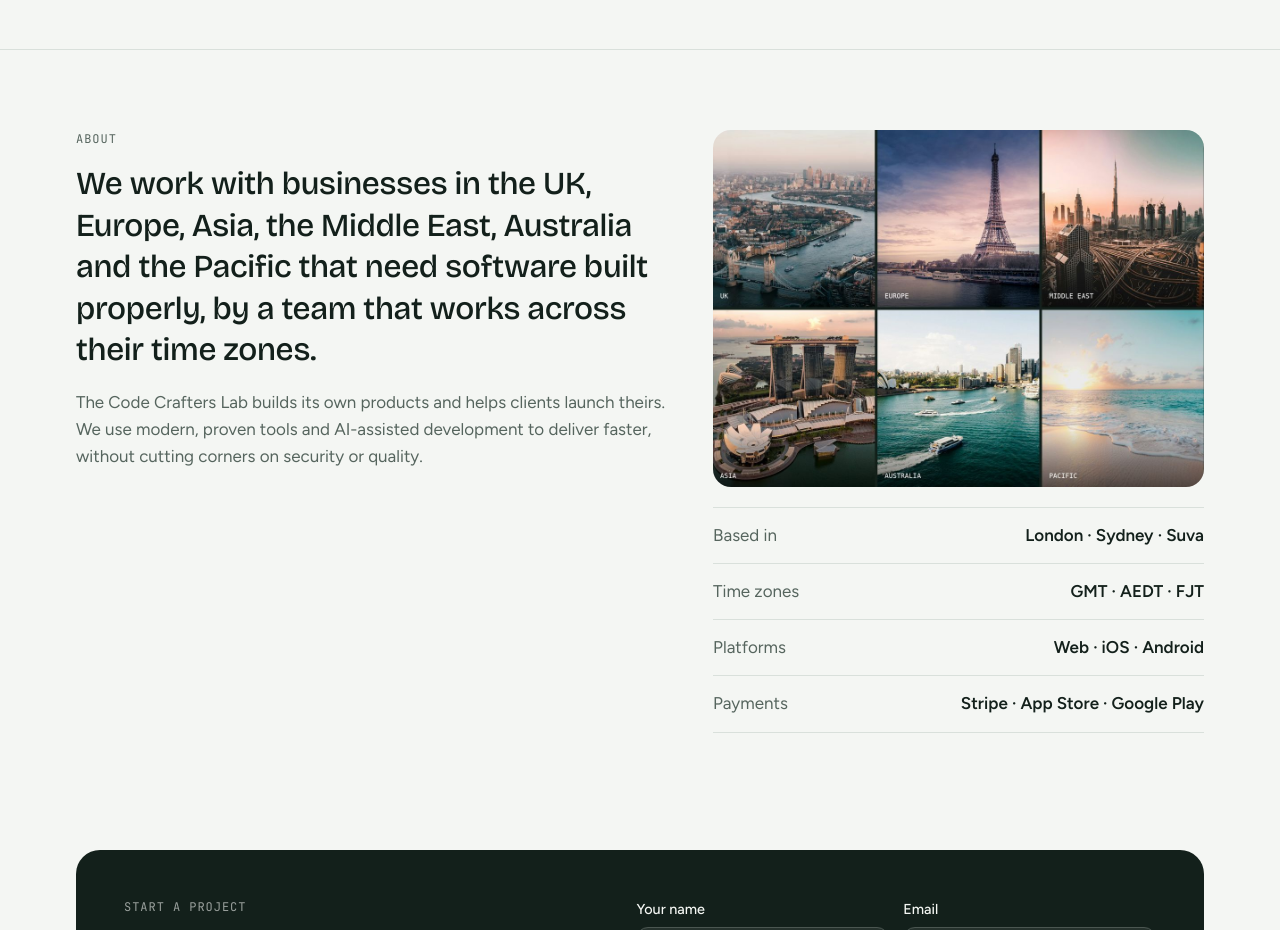
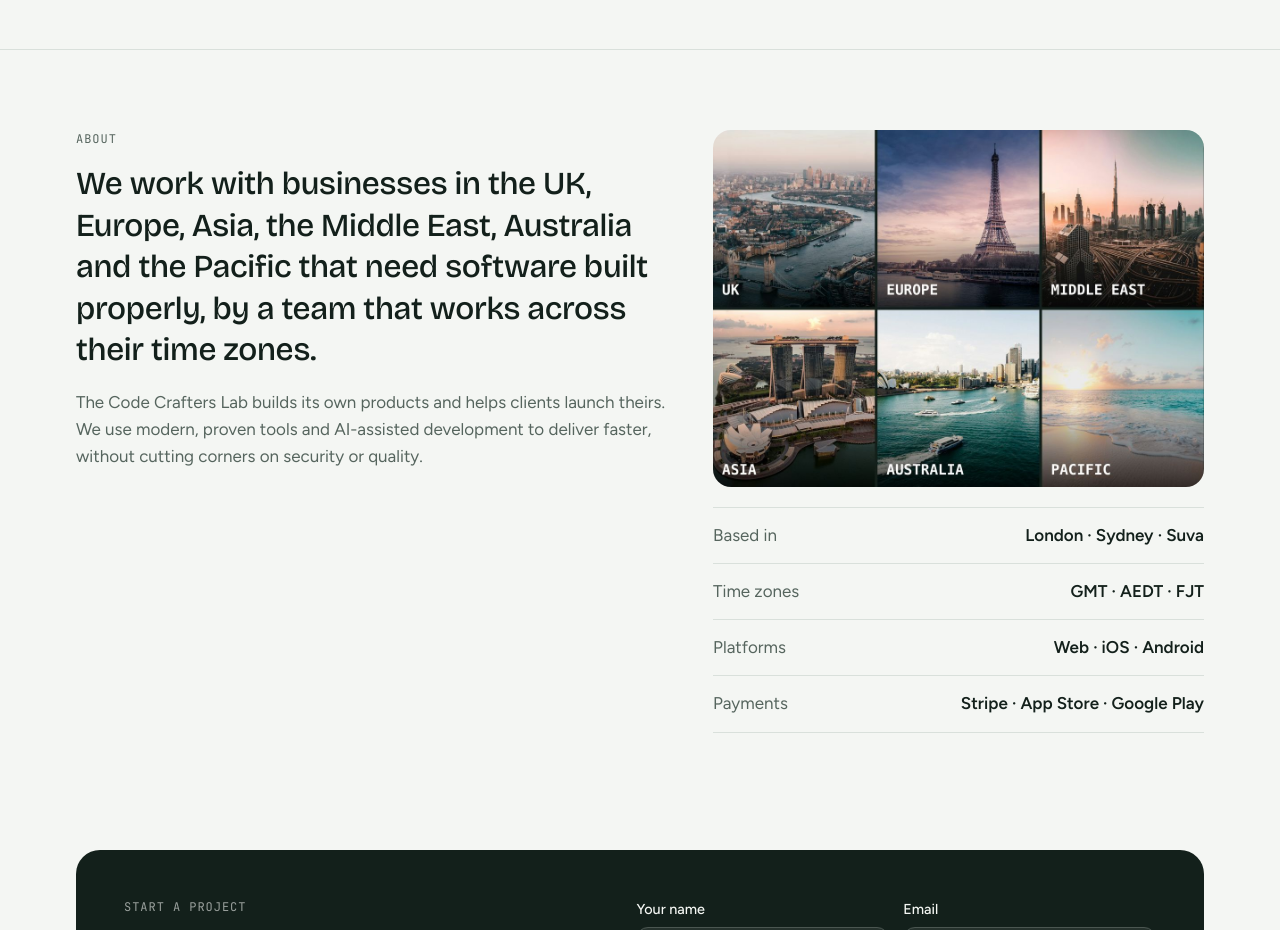
Before and after one commit to thecodecrafterslab/thecodecrafters-website, a plain HTML site: page index.html in a window 1280 px wide. Shown: the part 3200-4130 px from the top of the page. Drawn offline with nearby package versions, Linux system fonts and the light colour scheme.

Commit message:
Enlarge region labels on the About collage
Co-Authored-By: Claude Fable 5.2 <noreply@anthropic.com>
Claude-Session: https://claude.ai/code/session_01Uqweyp9VNs8x7cHNQCV4iW

```diff
--- a/index.html
+++ b/index.html
@@ -290,7 +290,7 @@ footer .wrap{display:flex;flex-wrap:wrap;justify-content:space-between;gap:12px}
         <p class="big" style="margin-top:14px">We work with businesses in the UK, Europe, Asia, the Middle East, Australia and the Pacific that need software built properly, by a team that works across their time zones.</p>
         <p style="margin-top:18px;color:var(--muted)">The Code Crafters Lab builds its own products and helps clients launch theirs. We use modern, proven tools and AI-assisted development to deliver faster, without cutting corners on security or quality.</p>
       </div>
-      <div><img class="about-photo" src="about-regions-v2.jpg" alt="Six photos: London, Paris, Dubai, Singapore, Sydney Harbour and a Pacific beach, labelled UK, Europe, Middle East, Asia, Australia and Pacific" loading="lazy"><dl class="facts">
+      <div><img class="about-photo" src="about-regions-v3.jpg" alt="Six photos: London, Paris, Dubai, Singapore, Sydney Harbour and a Pacific beach, labelled UK, Europe, Middle East, Asia, Australia and Pacific" loading="lazy"><dl class="facts">
         <div><dt>Based in</dt><dd>London · Sydney · Suva</dd></div>
         <div><dt>Time zones</dt><dd>GMT · AEDT · FJT</dd></div>
         <div><dt>Platforms</dt><dd>Web · iOS · Android</dd></div>
```
Also changed, not shown: about-regions-v2.jpg (deleted), about-regions-v3.jpg (added).
